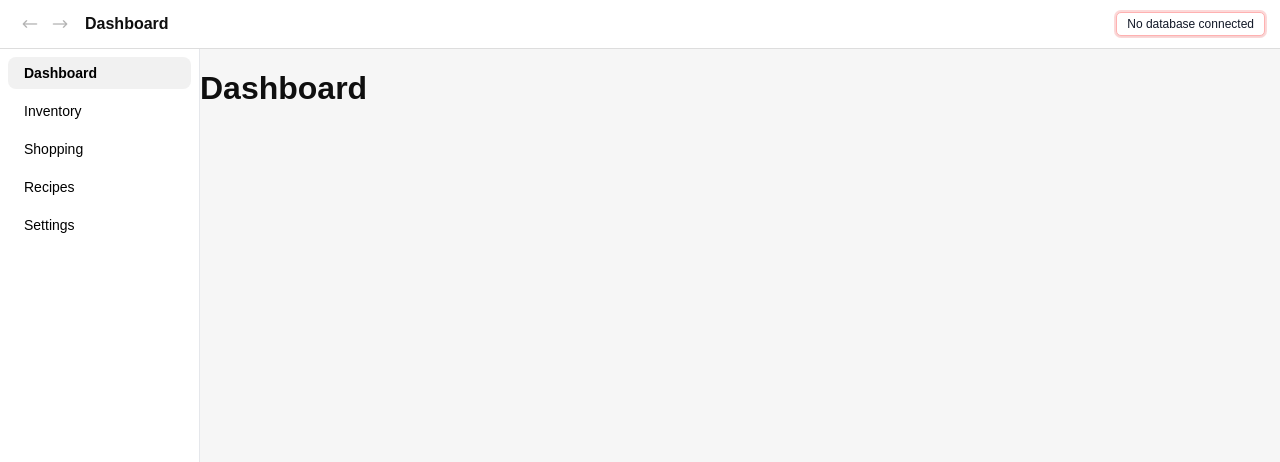
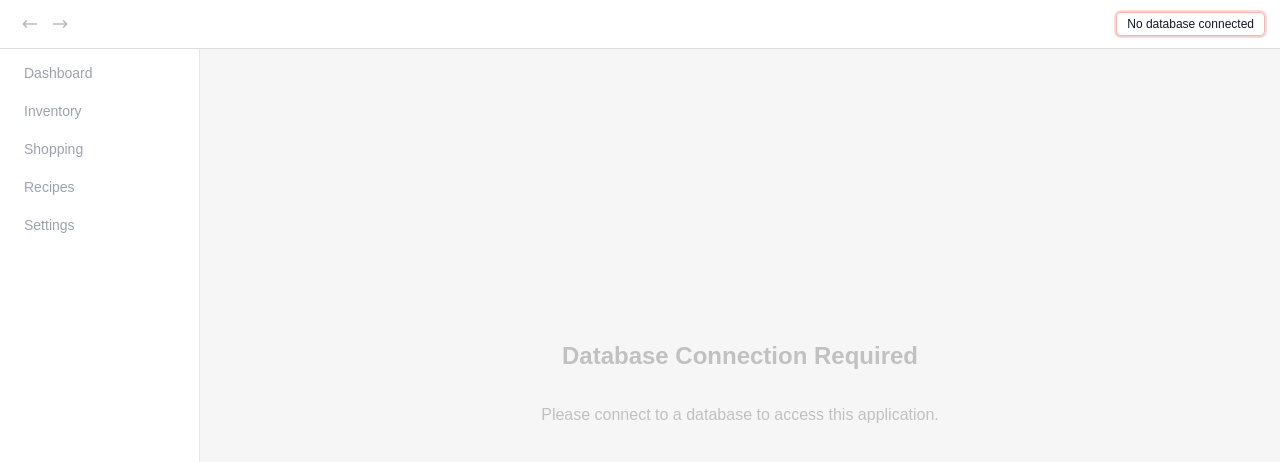
Before and after one commit to denesgarda/Provision-Reserve, a React (Vite) app: page / in a window 1280 px wide. Shown: the top 462 px of the page. Built offline with nearby package versions, Linux system fonts and the light colour scheme.

Commit message:
update database to use context

```diff
--- a/src/App.css
+++ b/src/App.css
@@ -305,3 +305,11 @@ body,
   outline: none;
   box-shadow: 0 0 0 2px #ffffff, 0 0 0 4px #3b82f6;
 }
+
+.side-bar-item:disabled {
+  background-color: #ffffff;
+  border-color: #e5e7eb;
+  color: #9ca3af;
+  font-weight: 500;
+  cursor: not-allowed;
+}
--- a/src/App.tsx
+++ b/src/App.tsx
@@ -2,20 +2,23 @@ import "./App.css";
 import { MainView } from "./components/MainView";
 import { SideBar } from "./components/SideBar";
 import { TopBar } from "./components/TopBar";
+import { DatabaseContext } from "./context/DatabaseContext";
 import { PageId } from "./pages";
 import { useState } from "react";
 
 export default function App() {
   const [currentPage, setCurrentPage] = useState<PageId>("dashboard");
-  const [databasePath, setDatabasePath] = useState("");
+  const [databasePath, setDatabasePath] = useState<string | undefined>(undefined);
 
   return (
-    <div className="app-root">
-      <TopBar currentPage={currentPage} databasePath={databasePath} setDatabasePath={setDatabasePath}/>
-      <div className="body">
-        <SideBar currentPage={currentPage} onPageChange={setCurrentPage}/>
-        <MainView currentPage={currentPage}/>
+    <DatabaseContext.Provider value={{ databasePath, setDatabasePath }}>
+      <div className="app-root">
+        <TopBar currentPage={currentPage}/>
+        <div className="body">
+          <SideBar currentPage={currentPage} onPageChange={setCurrentPage}/>
+          <MainView currentPage={currentPage}/>
+        </div>
       </div>
-    </div>
+    </DatabaseContext.Provider>
   );
 }
--- a/src/components/MainView.tsx
+++ b/src/components/MainView.tsx
@@ -4,6 +4,7 @@ import { InventoryView } from "./main-views/InventoryView";
 import { ShoppingView } from "./main-views/ShoppingView";
 import { RecipesView } from "./main-views/RecipesView";
 import { SettingsView } from "./main-views/SettingsView";
+import { useDatabase } from "@/context/DatabaseContext";
 
 type MainViewProps = {
     currentPage: PageId;
@@ -18,7 +19,27 @@ const PAGE_VIEW_MAP: Record<PageId, React.ComponentType> = {
 }
 
 export function MainView({currentPage}: MainViewProps) {
+    const databasePath = useDatabase().databasePath;
     const ViewComponent = PAGE_VIEW_MAP[currentPage];
+    if (databasePath === undefined) {
+        return (
+            <div className="main-view">
+                <div style={{
+                    display: 'flex',
+                    justifyContent: 'center',
+                    alignItems: 'center',
+                    height: '80%',
+                    flexDirection: 'column',
+                    textAlign: 'center',
+                    padding: '2rem',
+                    color:'rgb(193, 193, 193)'
+                }}>
+                    <h2>Database Connection Required</h2>
+                    <p>Please connect to a database to access this application.</p>
+                </div>
+            </div>
+        );
+    }
     return (
         <div className="main-view">
             <ViewComponent/>
--- a/src/components/SideBar.tsx
+++ b/src/components/SideBar.tsx
@@ -1,3 +1,4 @@
+import { useDatabase } from "@/context/DatabaseContext";
 import { PageId, PAGES } from "@/pages";
 import { useState } from "react";
 
@@ -7,6 +8,7 @@ type sideBarProps = {
 }
 
 export function SideBar({currentPage, onPageChange}: sideBarProps) {
+    const databasePath = useDatabase().databasePath;
     return (
         <div className="side-bar">
             <nav className="side-bar-nav">
@@ -15,6 +17,7 @@ export function SideBar({currentPage, onPageChange}: sideBarProps) {
             key={page.id}
             className={`side-bar-item ${currentPage === page.id ? "active" : ""}`}
             onClick={() =>  onPageChange(page.id)}
+            disabled={databasePath === undefined ? true : false}
           >
             <span className="side-bar-item-label">{page.label}</span>
           </button>
--- a/src/components/TopBar.tsx
+++ b/src/components/TopBar.tsx
@@ -1,15 +1,14 @@
-import { useState } from "react";
+import { useContext, useState } from "react";
 import arrowIcon from "../assets/arrow.png";
 import { getPageById, PageId } from "@/pages";
+import { DatabaseContext, useDatabase } from "@/context/DatabaseContext";
 
 type TopBarProps = {
     currentPage: PageId;
-    databasePath: string;
-    setDatabasePath: (path: string) => void;
 }
 
-export function TopBar({currentPage, databasePath, setDatabasePath}: TopBarProps) {
-    const databaseBlank = databasePath === "";
+export function TopBar({currentPage}: TopBarProps) {
+    const { databasePath, setDatabasePath } = useDatabase();
     const [disableUndo, setDisableUndo] = useState(true);
     const [disableRedo, setDiableRedo] = useState(true);
 
@@ -22,10 +21,10 @@ export function TopBar({currentPage, databasePath, setDatabasePath}: TopBarProps
     }
 
     const handleDatabase = () => {
-        if (databaseBlank) {
+        if (databasePath !== undefined) {
+            setDatabasePath(undefined);
+        } else {
             setDatabasePath("Users/denesgarda/Downloads/test.json");
-        } else {
-            setDatabasePath("");
         }
     }
 
@@ -35,10 +34,12 @@ export function TopBar({currentPage, databasePath, setDatabasePath}: TopBarProps
                 <button className="inline-button" onClick={handleUndo} disabled={disableUndo}><img src={arrowIcon} alt="undo" className="rotate-180"/></button>
                 <button className="inline-button" onClick={handleRedo} disabled={disableRedo}><img src={arrowIcon} alt="redo" /></button>
             </div>
-            <div className="tab-name">
-                <h4>{getPageById(currentPage).label}</h4>
-            </div>
-            <button className={`standard-button compact ${databaseBlank ? 'database-error' : ''}`} onClick={handleDatabase} style={{ marginLeft: 'auto' }}>{databaseBlank ? 'No database connected' : 'Database settings'}</button>
+            {databasePath !== undefined && (
+                <div className="tab-name">
+                    <h4>{getPageById(currentPage).label}</h4>
+                </div>
+            )}
+            <button className={`standard-button compact ${databasePath === undefined ? 'database-error' : ''}`} onClick={handleDatabase} style={{ marginLeft: 'auto' }}>{databasePath === undefined ? 'No database connected' : 'Database settings'}</button>
         </div>
     );
 }
--- /dev/null
+++ b/src/context/DatabaseContext.ts
@@ -0,0 +1,16 @@
+import { createContext, useContext } from "react";
+
+type DatabaseContextType = {
+    databasePath: string | undefined;
+    setDatabasePath: (path: string | undefined) => void;
+}
+
+export const DatabaseContext = createContext<DatabaseContextType | undefined>(undefined);
+
+export const useDatabase = () => {
+    const context = useContext(DatabaseContext);
+    if (!context) {
+        throw new Error("useDatbase must be used within a DatabaseProvider");
+    }
+    return context;
+}
```
